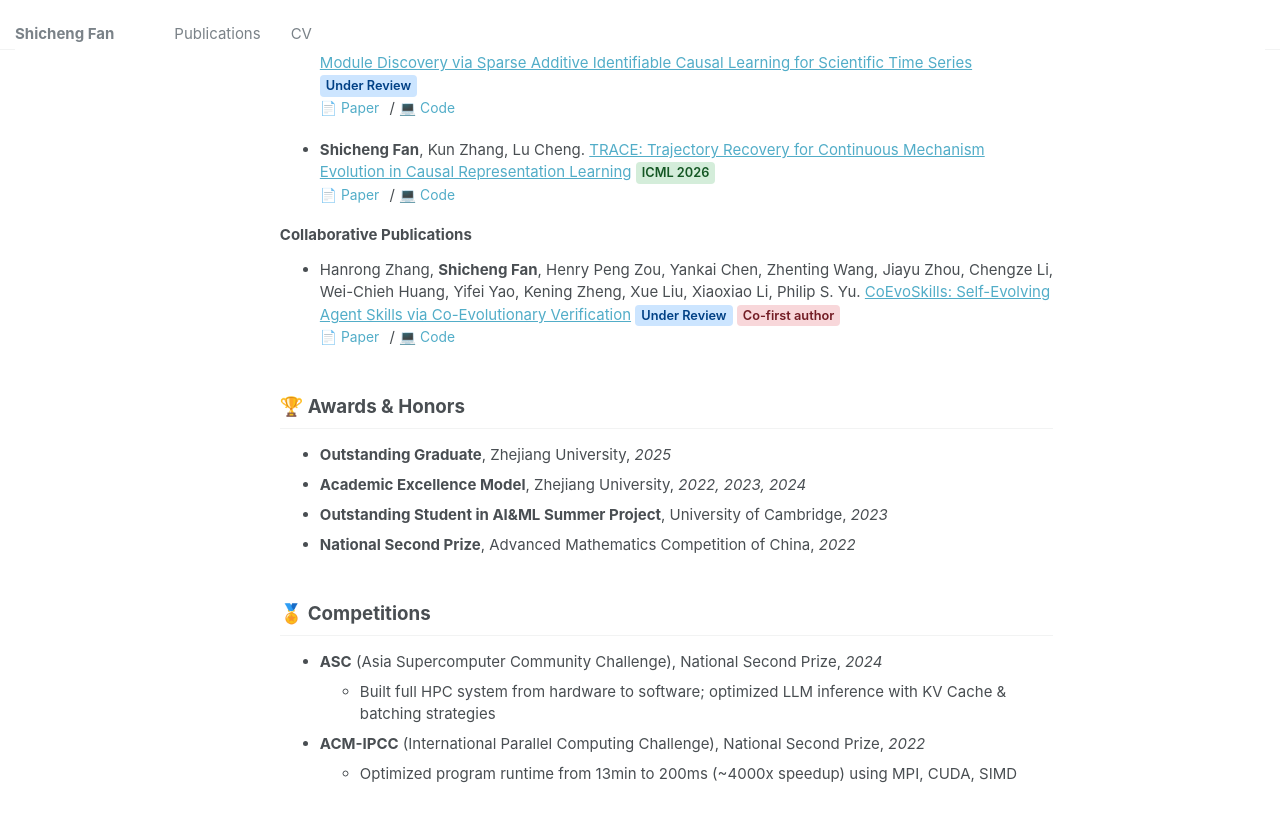
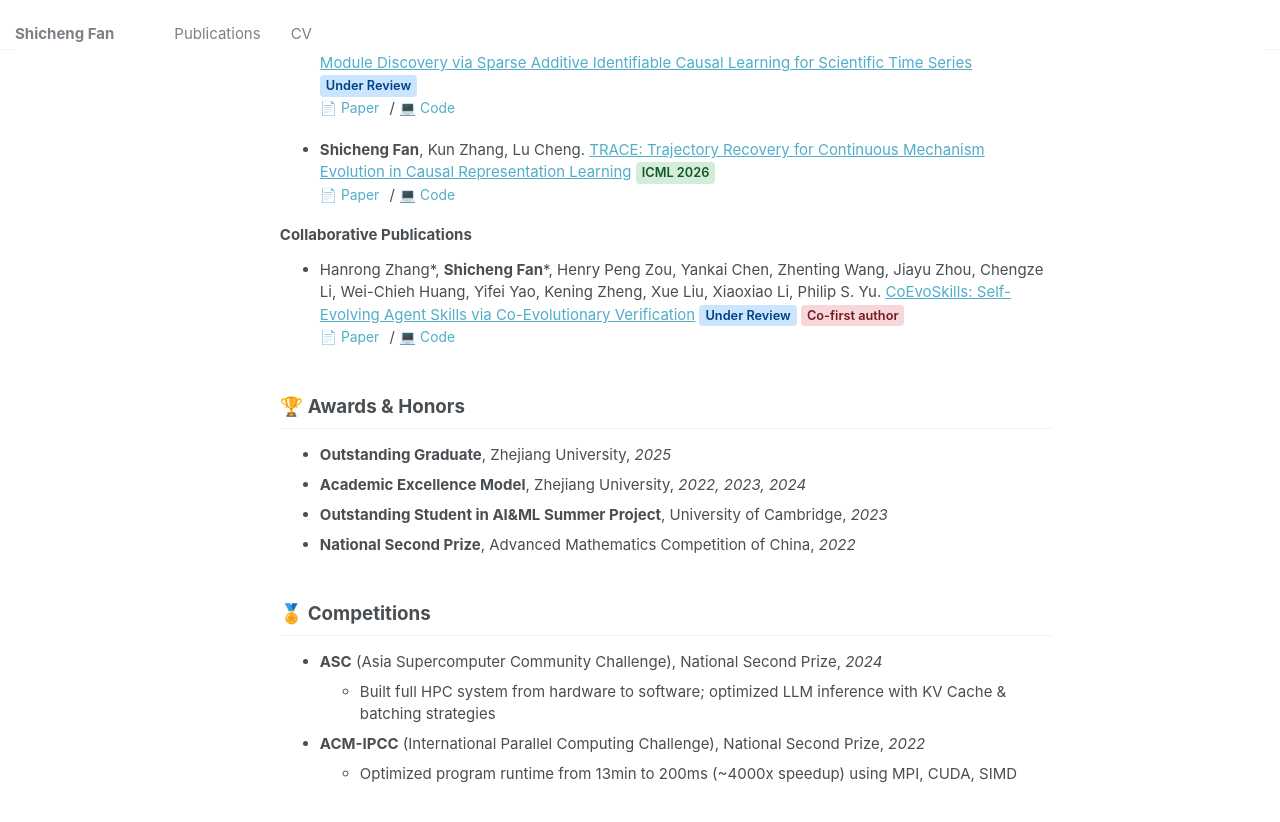
Before and after one commit to shichengf/shichengf.github.io, a Jekyll site: the page built from _pages/about.md, in a window 1280 px wide and 900 px high, scrolled down 1146 px. Shown: the top 822 px of the window. Built offline with Jekyll 4.4.1, drawn with Linux system fonts in a browser that asks for light colours.

Commit message:
add paper details

```diff
--- a/_pages/about.md
+++ b/_pages/about.md
@@ -63,7 +63,7 @@ redirect_from:
 
 ### Collaborative Publications
 
-* Hanrong Zhang, **Shicheng Fan**, Henry Peng Zou, Yankai Chen, Zhenting Wang, Jiayu Zhou, Chengze Li, Wei-Chieh Huang, Yifei Yao, Kening Zheng, Xue Liu, Xiaoxiao Li, Philip S. Yu. [CoEvoSkills: Self-Evolving Agent Skills via Co-Evolutionary Verification](https://arxiv.org/abs/2604.01687) <span class="venue venue-review">Under Review</span> <span class="venue venue-cofirst">Co-first author</span>
+* Hanrong Zhang\*, **Shicheng Fan**\*, Henry Peng Zou, Yankai Chen, Zhenting Wang, Jiayu Zhou, Chengze Li, Wei-Chieh Huang, Yifei Yao, Kening Zheng, Xue Liu, Xiaoxiao Li, Philip S. Yu. [CoEvoSkills: Self-Evolving Agent Skills via Co-Evolutionary Verification](https://arxiv.org/abs/2604.01687) <span class="venue venue-review">Under Review</span> <span class="venue venue-cofirst">Co-first author</span>
 <br><span class="pub-links">[📄 Paper](https://arxiv.org/abs/2604.01687) / [💻 Code](https://github.com/Zhang-Henry/CoEvoSkills)</span>
 
 
```
